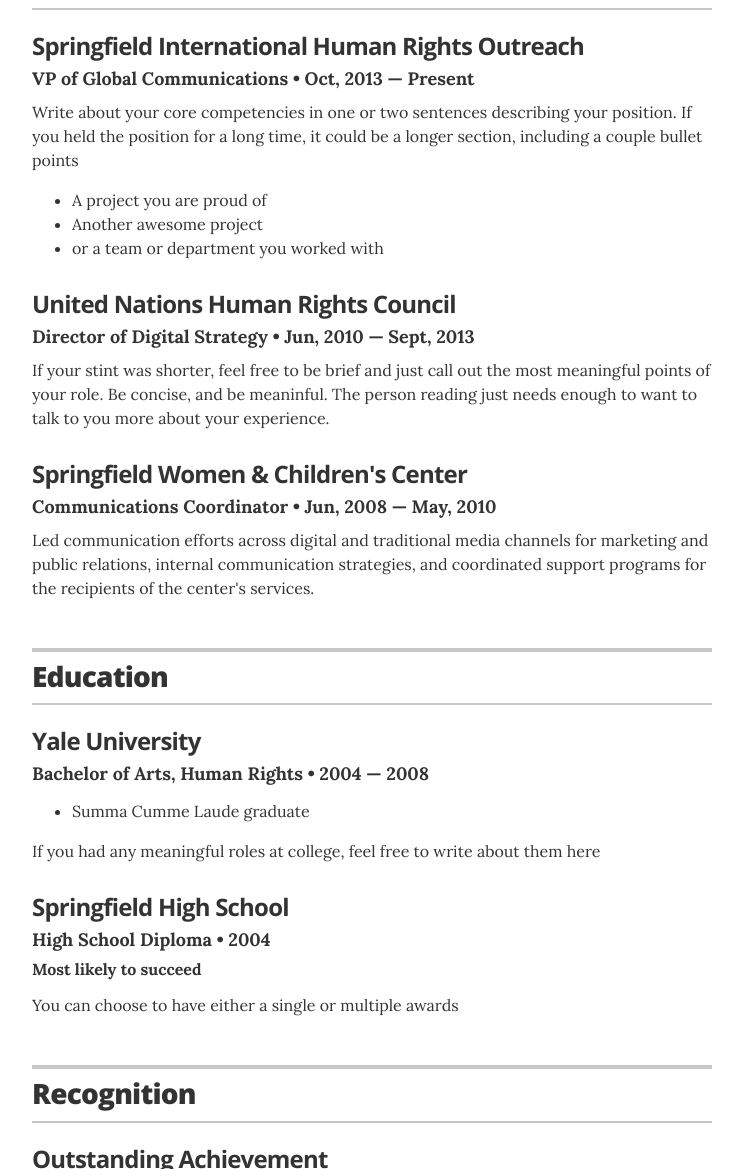
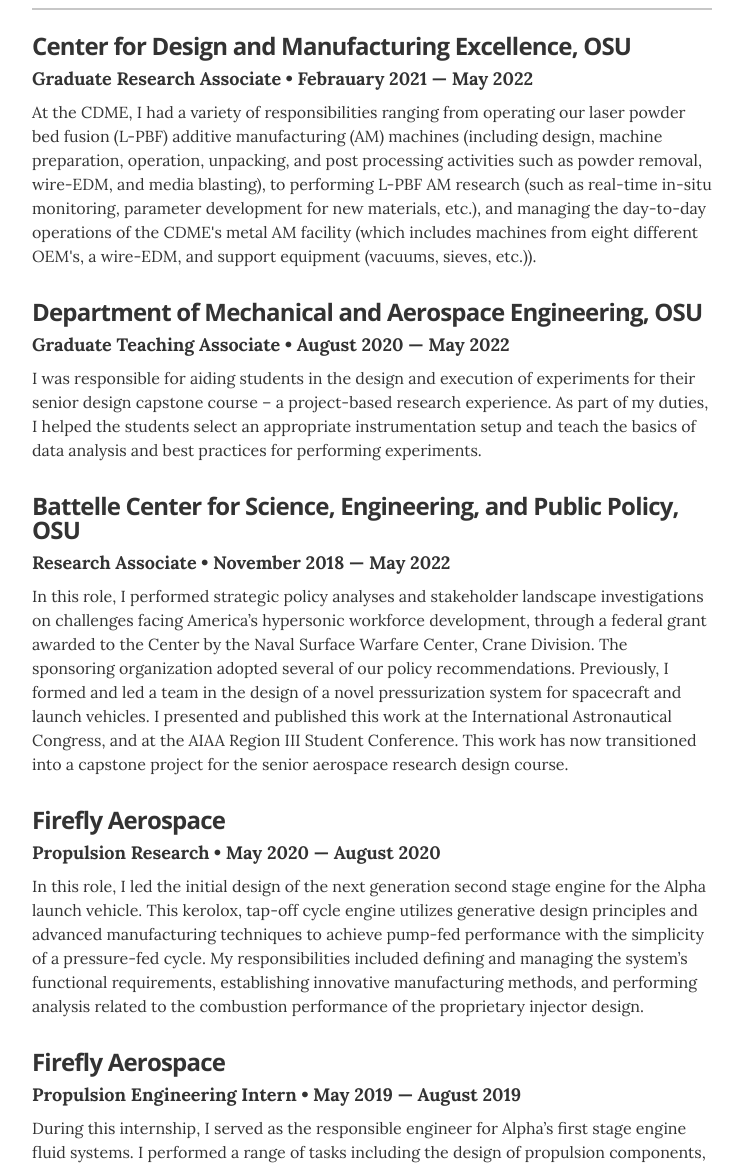
Before and after one commit to nogula/nogula.github.io, a Jekyll site: the page built from index.html, in a window 1280 px wide and 1400 px high, scrolled down 314 px. Shown: the part 231-1400 px from the top of the window, without its empty margins (268-1011 px from the left). Built offline with Jekyll 4.4.1, drawn with Linux system fonts in a browser that asks for light colours; some of the changed text lies outside the part shown.

Commit message:
more content

```diff
--- a/_config.yml
+++ b/_config.yml
@@ -35,10 +35,10 @@
 # comment out to hide
 resume_section_experience:      true
 resume_section_education:       true
-resume_section_projects:        false
-resume_section_skills:          false
+resume_section_projects:        true
+resume_section_skills:          true
 resume_section_recognition:     true
-resume_section_links:           true
+#resume_section_links:           true
 resume_section_associations:    true
 # resume_section_interests:       true
 
--- a/_data/associations.yml
+++ b/_data/associations.yml
@@ -1,15 +1,18 @@
 # Associations
 # comment out the urls if you do not wish to display them
 
-- organization: PETA
-  role: Volunteer
-  year: 2001 &mdash; 2010
-  url: https://www.peta.org/
-  summary: Organized fund drives and participated in fundraising events for the benefit of PETA's local Springfield operations.
+- organization: ASTM
+  role: Member
+  year: 2016 &mdash; present
+  url: https://www.astm.org/
 
 
-- organization: Yale Amnesty International
-  role: Communications coordinator
-  year: 2002 &mdash; 2004
-  url: http://campuspress.yale.edu/amnesty/
-  summary: During my junion and senior years at Yale, I was actively involved in Yale Amnesty International where I helped facilitate our student organization communications through website maintenance, writing for our campus publication, and graphic design of related materials.
+- organization: AIAA
+  role: Member
+  year: 2018 &mdash; present
+  url: https://aiaa.org
+
+- organization: ANS
+  role: Member
+  year: 2022 &mdash; present
+  url: https://ans.org
--- a/_data/education.yml
+++ b/_data/education.yml
@@ -1,13 +1,10 @@
 # Degree
-- degree: Bachelor of Arts, Human Rights
-  uni: Yale University
-  year: 2004 &mdash; 2008
-  awards:
-    - award: Summa Cumme Laude graduate
+- degree: M.S., Aerospace Engineering Engineering
+  uni: The Ohio State University
+  year: 2020 &mdash; 2022
+  summary: I wrote a thesis on utilizing real-time simulations to optimize propellant consumption during the cooldown phase of nuclear thermal propulsion engine operations. To do this, I lead a team of undergraduate students developing software, CFD models, and constructing a test facility which simulates the thermal environment of a tie tube in NERVA-derived NTP core.
+
+- degree: B.S., Aeronautical & Astronautical Engineering
+  uni: The Ohio State University
+  year: 2015 &mdash; 2020
   summary: If you had any meaningful roles at college, feel free to write about them here
-
-- degree: High School Diploma
-  uni: Springfield High School
-  year: 2004
-  award: Most likely to succeed
-  summary: You can choose to have either a single or multiple awards
--- a/_data/experience.yml
+++ b/_data/experience.yml
@@ -1,19 +1,55 @@
 # Jobs
-# VP of Global Communications
-- company: Springfield International Human Rights Outreach
-  position: VP of Global Communications
-  duration: Oct, 2013 &mdash; Present
-  summary: Write about your core competencies in one or two sentences describing your position. If you held the position for a long time, it could be a longer section, including a couple bullet points	<ul class="resume-item-list"><li>A project you are proud of</li><li>Another awesome project</li><li>or a team or department you worked with</li></ul>
+- company: Center for Design and Manufacturing Excellence, OSU
+  position: Graduate Research Associate
+  duration: Febrauary 2021 &mdash; May 2022
+  summary: At the CDME, I had a variety of responsibilities ranging from operating our laser powder bed fusion (L-PBF) additive manufacturing (AM) machines (including design, machine preparation, operation, unpacking, and post processing activities such as powder removal, wire-EDM, and media blasting), to performing L-PBF AM research (such as real-time in-situ monitoring, parameter development for new materials, etc.), and managing the day-to-day operations of the CDME's metal AM facility (which includes machines from eight different OEM's, a wire-EDM, and support equipment (vacuums, sieves, etc.)).
 
-# Director of Digital Stratgy
-- company: United Nations Human Rights Council
-  position: Director of Digital Strategy
-  duration:  Jun, 2010 &mdash; Sept, 2013
-  summary: If your stint was shorter, feel free to be brief and just call out the most meaningful points of your role. Be concise, and be meaninful. The person reading just needs enough to want to talk to you more about your experience.
+- company: Department of Mechanical and Aerospace Engineering, OSU
+  position: Graduate Teaching Associate
+  duration: August 2020 &mdash; May 2022
+  summary: I was responsible for aiding students in the design and execution of experiments for their senior design capstone course – a project-based research experience. As part of my duties, I helped the students select an appropriate instrumentation setup and teach the basics of data analysis and best practices for performing experiments.
 
+- company: Battelle Center for Science, Engineering, and Public Policy, OSU
+  position: Research Associate
+  duration: November 2018 &mdash; May 2022
+  summary: In this role, I performed strategic policy analyses and stakeholder landscape investigations on challenges facing America’s hypersonic workforce development, through a federal grant awarded to the Center by the Naval Surface Warfare Center, Crane Division. The sponsoring organization adopted several of our policy recommendations. Previously, I formed and led a team in the design of a novel pressurization system for spacecraft and launch vehicles. I presented and published this work at the International Astronautical Congress, and at the AIAA Region III Student Conference. This work has now transitioned into a capstone project for the senior aerospace research design course.
 
-# Communications Coordinator
-- company: Springfield Women & Children's Center
-  position: Communications Coordinator
-  duration:   Jun, 2008  &mdash; May, 2010
-  summary: Led communication efforts across digital and traditional media channels for marketing and public relations, internal communication strategies, and coordinated support programs for the recipients of the center's services.
+- company: Firefly Aerospace
+  position: Propulsion Research
+  duration: May 2020 &mdash; August 2020
+  summary: In this role, I led the initial design of the next generation second stage engine for the Alpha launch vehicle. This kerolox, tap-off cycle engine utilizes generative design principles and advanced manufacturing techniques to achieve pump-fed performance with the simplicity of a pressure-fed cycle. My responsibilities included defining and managing the system’s functional requirements, establishing innovative manufacturing methods, and performing analysis related to the combustion performance of the proprietary injector design.
+
+- company: Firefly Aerospace
+  position: Propulsion Engineering Intern
+  duration: May 2019 &mdash; August 2019
+  summary: During this internship, I served as the responsible engineer for Alpha’s first stage engine fluid systems. I performed a range of tasks including the design of propulsion components, development of work instructions, assembly of the engine, and created, performed, and analyzed test plans for fluid components.
+
+- company: Turbine Aerothermodynamics Lab, OSU
+  position: Undergraduate Research Associate
+  duration: August 2019 &mdash; April 2020
+  summary: As a research assistant, I used particle shadow velocimetry to characterize the evolution of dust deposits in conditions similar to the internal cooling passages of a gas turbine engine. I also developed MATLAB code to quickly process, analyze, and interpret results from experiments performed at the lab’s Coefficient of Restitution facility.
+
+- company: Cleveland Electric Lab
+  position: Design Engineer
+  duration: September 2018 &mdash; May 2019
+  summary: In this role, I designed and analyzed two production bake ovens/furnaces which required collaboration and interface with multiple departments. I was also responsible for managing CAD documents and drawings for the company.
+
+- company: Firefly Aerospace
+  position: Design Engineering Intern
+  duration: May 2018  &mdash; August 2018
+  summary: During my first internship with Firefly, I was a member of the design and analysis team and was able to contribute to tasks ranging from the design of composite structures to the assembly and integration of Firefly’s first ever second stage development vehicle, thanks in part to the small size of the company at the time (less than one hundred employees).
+
+- company: Buckeye Space Launch Initiative
+  position: Propulsion and Structures Group
+  duration: August 2017 &mdash; May 2018
+  summary: I worked on the 2017 30,000 ft competition rocket where I modeled components, performed carbon fiber and fiberglass lay-ups and designed a custom integration tool for installing the different bulk heads.
+
+- company: Cleveland Electric Labs
+  position: Engineering Intern
+  duration: May 2017 &mdash; May 2018
+  summary: I was responsible for drafting all customer drawings and created and implemented formal drafting conventions and guidelines. In addition, I performed duties in the certification and calibration laboratory.
+
+- company: Discovery Lab, Air Force Research Lab
+  position: Research Intern
+  duration: May 2015 &mdash; August 2015
+  summary: I served as a member of Cyber Team 6, under Dr. Rob Williams, and researched network penetration techniques.
--- a/_data/recognitions.yml
+++ b/_data/recognitions.yml
@@ -1,10 +1,12 @@
 # Recognitions
-- award: Outstanding Achievement
-  organization: Springfield Young Professionals
-  year: 2010, 2014
-  summary: Awarded the Outstanding Achievement award for contributions made to the community and professional accomplishments.
+- award: Dean's List, 8 semesters
+  organization: The Ohio State University
+  year: August 2016 &mdash; May 2020
 
-- award: Most Likely To Succeed
-  organization: Springfield High School
-  year: 2004
-  summary: Voted Most Likely To Succeed by a panel of my high school peers.
+- award: Rudolf Edse Scholarship in Aeronautical and Astronautical Engineering
+  organization: The Ohio State University
+  year: August 2019 &mdash; May 2020
+
+- award: Eagle Scout
+  organization: Boy Scouts of America
+  year: July 2015
```
